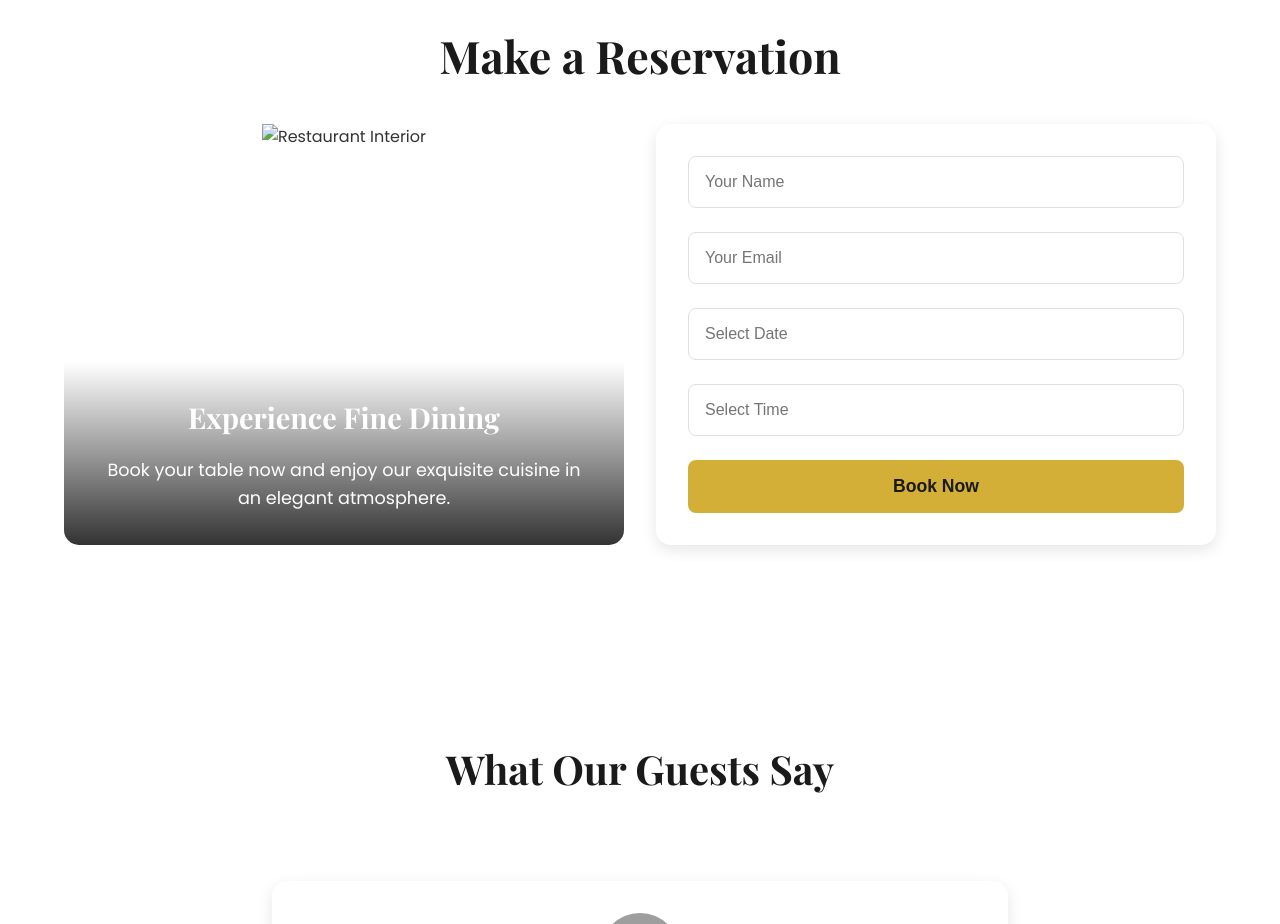
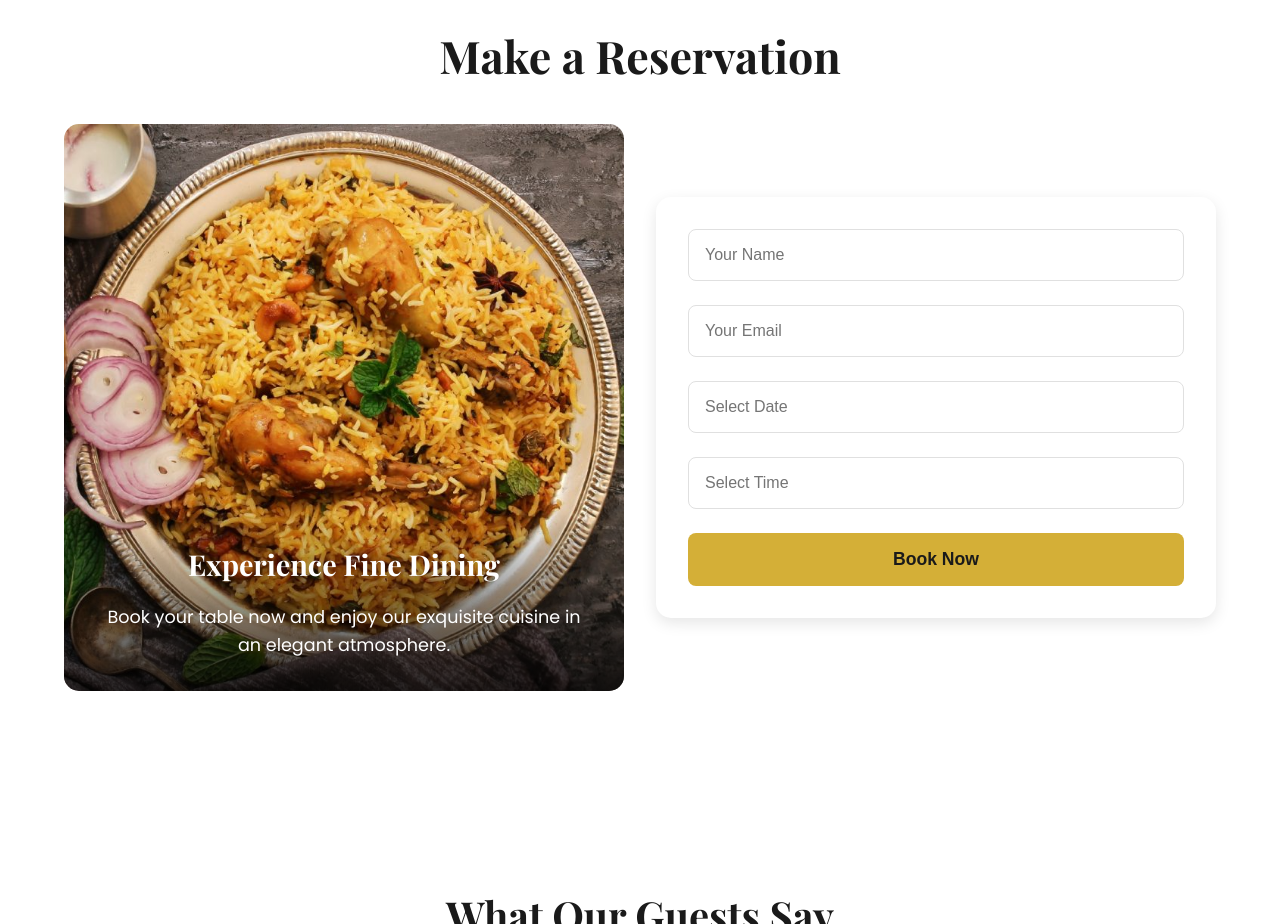
Before and after one commit to lakshman-exe/fsd-project, a plain HTML site: page index.html in a window 1280 px wide. Shown: the part 3100-4024 px from the top of the page. Drawn offline with nearby package versions, Linux system fonts and the light colour scheme; some packages are replaced by stand-ins of ours; the site is published under a folder, as on GitHub Pages, so addresses that start at the root find nothing; grey boxes are pictures that could not be loaded; a script that the page names is missing.

Commit message:
Update index.html

```diff
--- a/index.html
+++ b/index.html
@@ -202,7 +202,7 @@
         <h2>Make a Reservation</h2>
         <div class="reservation-container">
             <div class="reservation-image">
-                <img src="/fsd-project/static/images/Hyderabadi-Biryani.jpg" alt="Restaurant Interior">
+                <img src="static/images/Hyderabadi-Biryani.jpg" alt="Restaurant Interior">
                 <div class="reservation-overlay">
                     <h3>Experience Fine Dining</h3>
                     <p>Book your table now and enjoy our exquisite cuisine in an elegant atmosphere.</p>
```
